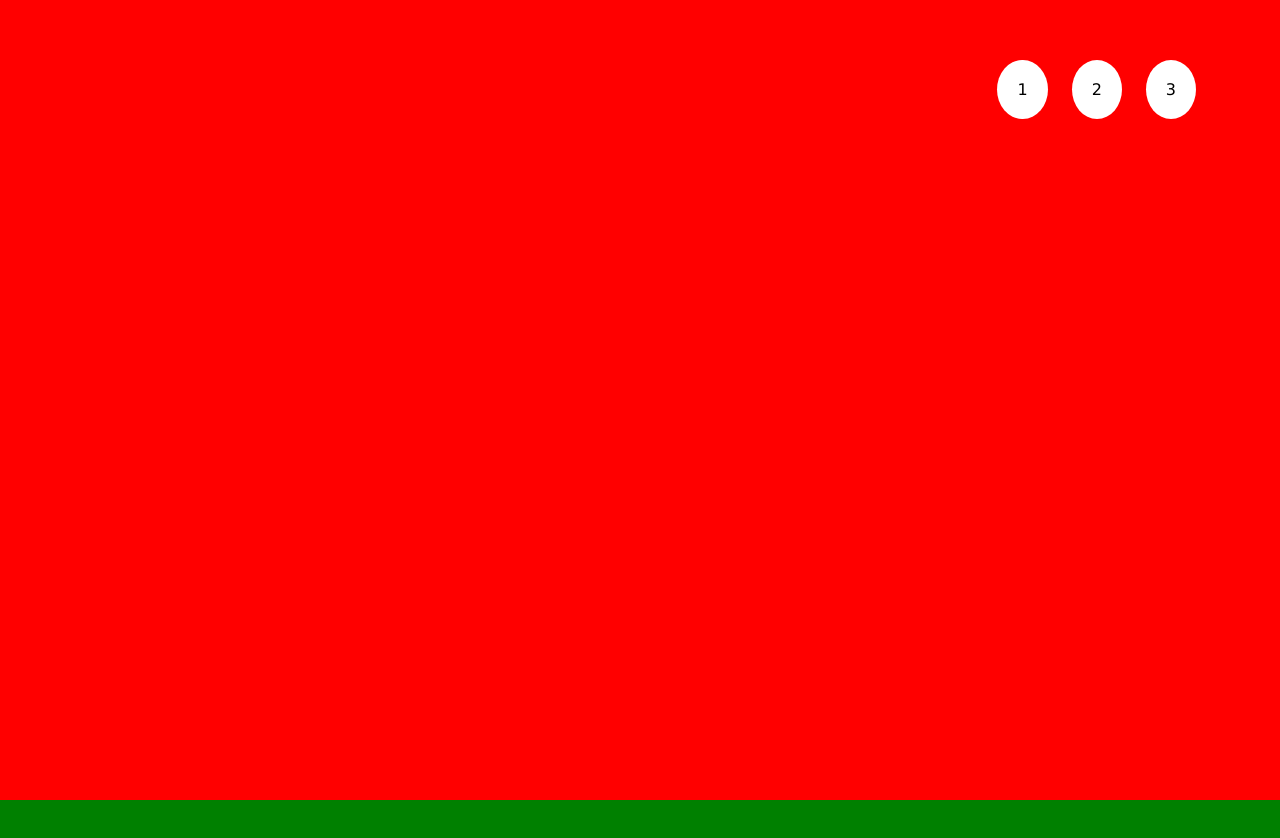
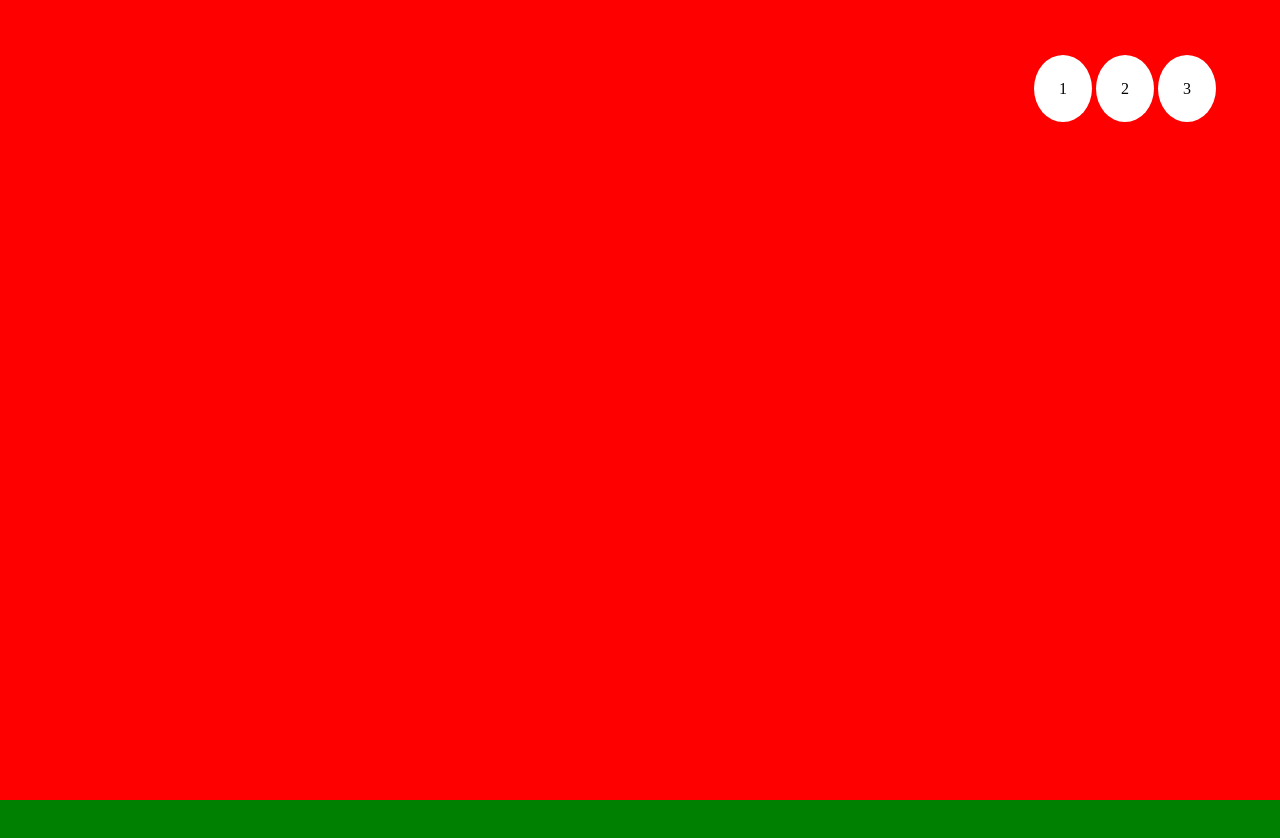
Before and after one commit to Lucarbone96/htmlcss-shoes, a plain HTML site: page index.html in a window 1280 px wide. Shown: the top 838 px of the page. Drawn offline with Linux system fonts and the light colour scheme.

Commit message:
nav fissato e stilizzato correttamente

```diff
--- a/asset/style.css
+++ b/asset/style.css
@@ -7,7 +7,6 @@
 .fullred{
     height: 100vh;
     background-color: red;
-    position: relative;
 }
 
 .fullgreen{
@@ -32,17 +31,13 @@ nav ul li a{
 
 .barra{
     text-align: right;
-    position: absolute;
+    position: fixed;
     top: 10%;
     right: 5%;
 }
 
 .stile{
-    padding: 20px;
+    padding: 25px;
     background-color: white;
     border-radius: 50%;
-    text-align: center;
-    line-height: 20px;
-    margin-right: 20px;
-    font-family: 'Lucida Sans', 'Lucida Sans Regular', 'Lucida Grande', 'Lucida Sans Unicode', Geneva, Verdana, sans-serif;
 }
```
